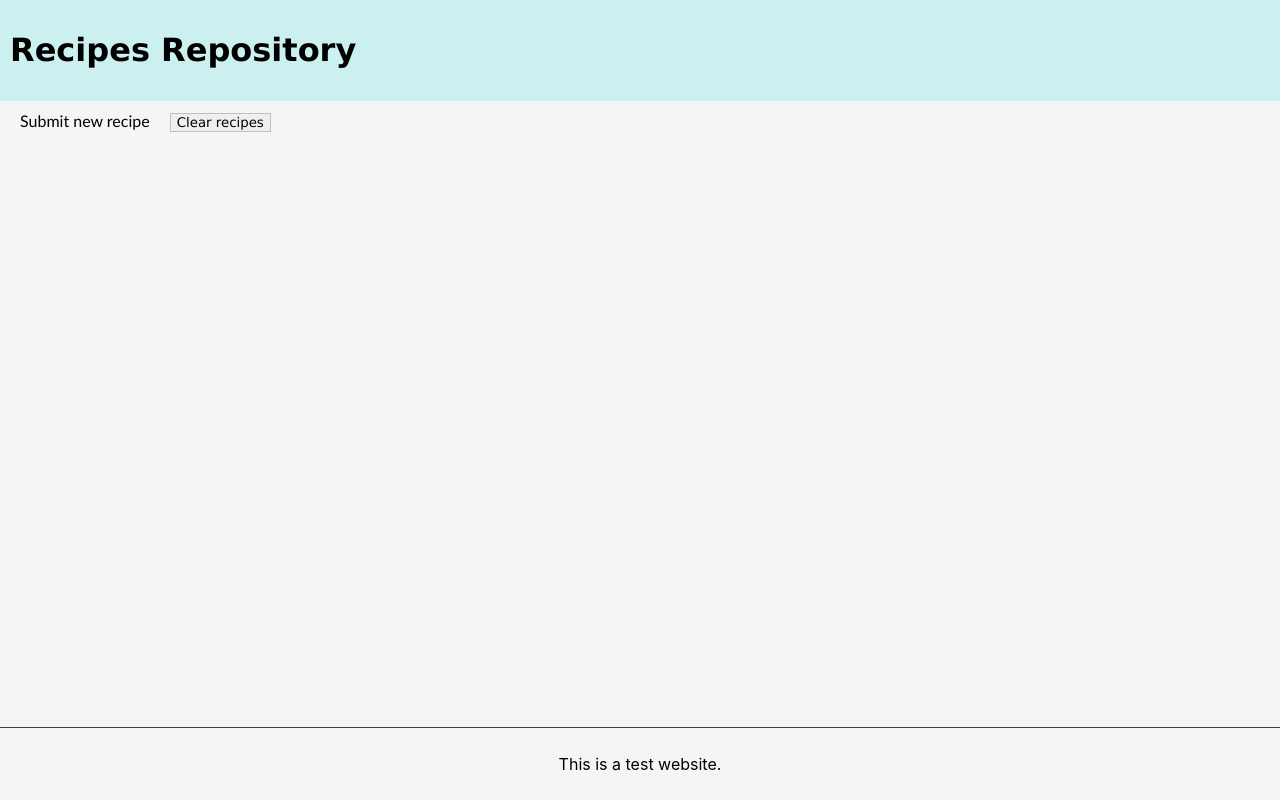
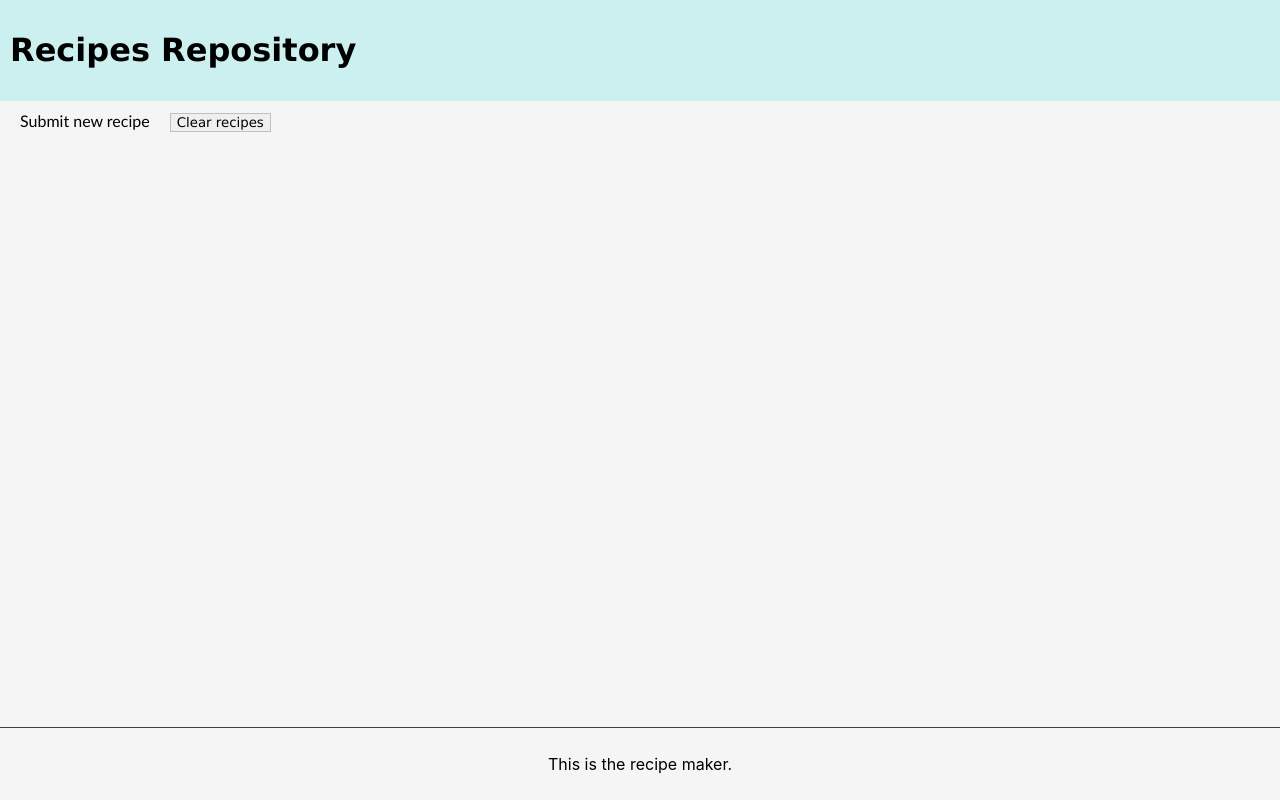
Before and after one commit to jimmywutangclan/recipe-repo, a React (Create React App) app: page / in a window 1280 px wide. Built offline with nearby package versions, Linux system fonts and the light colour scheme; the HTML template or start-up script is replaced by a standard one.

Commit message:
Changed footer contents

```diff
--- a/src/Components/Footer.js
+++ b/src/Components/Footer.js
@@ -3,7 +3,7 @@ import React from 'react'
 export default function Footer() {
     return (
         <div className={"footer"}>
-            <p>This is a test website.</p>
+            <p>This is the recipe maker.</p>
         </div>
     )
 }
```
